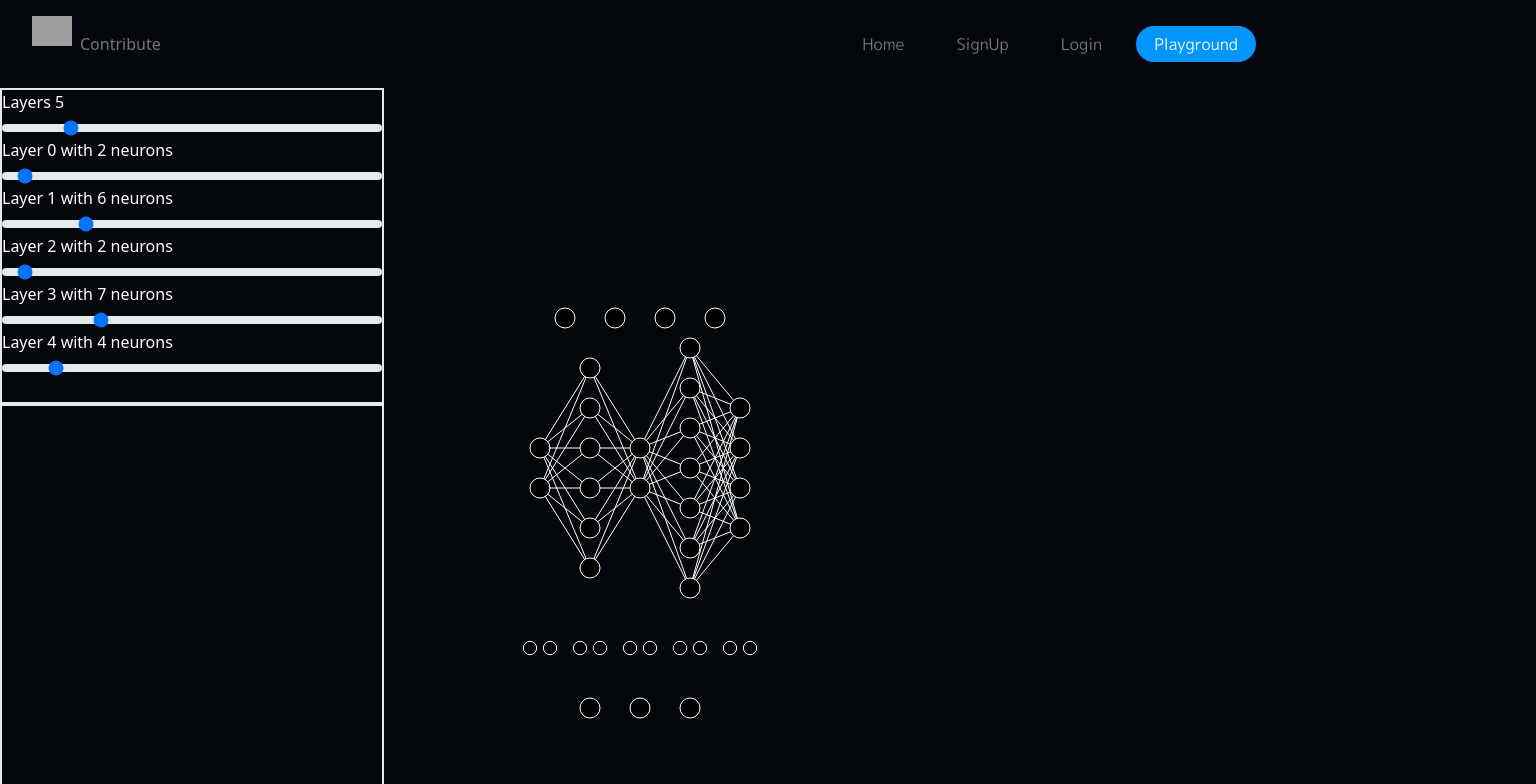
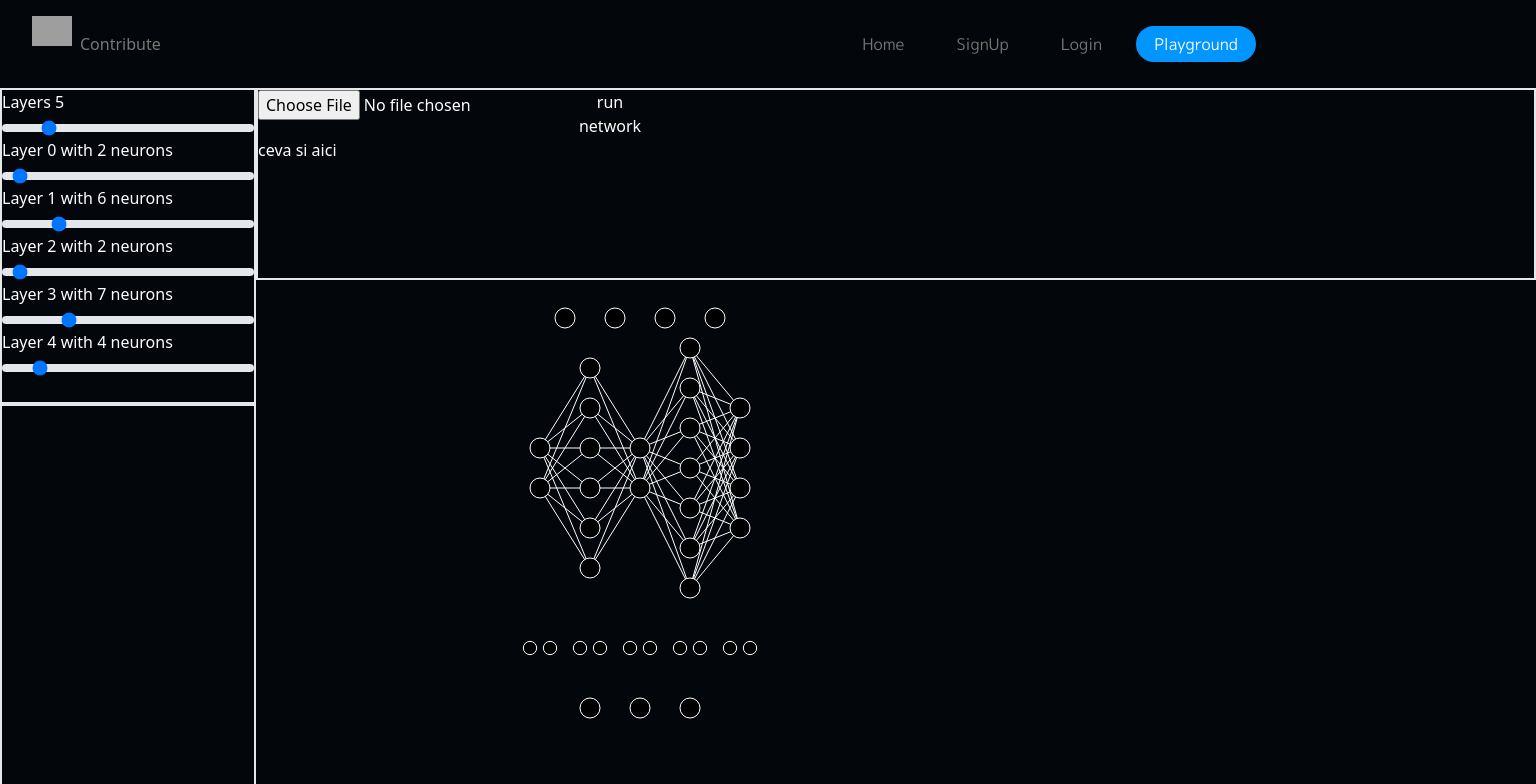
Before and after one commit to erupturatis/NeuralNetworkPlayground, a React (Vite) app in the folder Client/: page /Playground in a window 1280 px wide. Shown: the top 784 px of the page, 1536 px wide, since content can reach past the window. Built offline with nearby package versions, Linux system fonts and the light colour scheme; grey boxes are pictures that could not be loaded.

Commit message:
initial setup for forward propagation

```diff
--- a/Client/package.json
+++ b/Client/package.json
@@ -11,10 +11,12 @@
   "dependencies": {
     "@reduxjs/toolkit": "^1.9.0",
     "d3": "^7.6.1",
+    "papaparse": "^5.3.2",
     "react": "^18.2.0",
     "react-dom": "^18.2.0",
     "react-redux": "^8.0.5",
-    "react-router-dom": "^6.4.3"
+    "react-router-dom": "^6.4.3",
+    "synaptic": "^1.1.4"
   },
   "devDependencies": {
     "@types/react": "^18.0.24",
--- a/Client/src/Pages/PlayGround/OptionsLeft.jsx
+++ b/Client/src/Pages/PlayGround/OptionsLeft.jsx
@@ -74,7 +74,7 @@ const OptionsLeft = () => {
     }
   };
   return (
-    <div className="h-  ">
+    <div>
       <div>Layers {layers}</div>
       <div className="h-72 overflow-auto">
         <input
@@ -90,12 +90,11 @@ const OptionsLeft = () => {
         />
         {network.layers.map((element) => {
           return (
-            <>
+            <div key={`${element.layerNum}`}>
               <div>
                 Layer {element.layerNum} with {element.numNeurons} neurons
               </div>
               <input
-                key={element.layerNum}
                 id="range"
                 type="range"
                 min="1"
@@ -106,7 +105,7 @@ const OptionsLeft = () => {
                   setlayerSizesIdx(element.layerNum, e.target.value);
                 }}
               />
-            </>
+            </div>
           );
         })}
       </div>
--- /dev/null
+++ b/Client/src/Pages/PlayGround/OptionsTop.jsx
@@ -0,0 +1,55 @@
+import React from 'react';
+import Papa from 'papaparse';
+
+import { Layer, Network } from 'synaptic';
+import { useSelector } from 'react-redux';
+
+const OptionsTop = () => {
+  const { network } = useSelector((state) => state);
+  let parsingCSVData = () => {
+    console.log('go here');
+    Papa.parse(document.getElementById('inputData').files[0], {
+      download: true,
+      header: true,
+      skipEmptyLines: true,
+      complete: (result) => {
+        // saving input in redux state
+        // running the network
+        console.log(result);
+        runNetwork(result.data[0]);
+      },
+    });
+  };
+
+  let runNetwork = (inputs) => {
+    let inputLayer = new Layer(network.layers[0].numNeurons);
+    let outputLayer = new Layer(network.layers[network.length - 1].numNeurons);
+    console.log(network.layers[network.length - 1].numNeurons);
+    inputLayer.project(outputLayer);
+    let processedInputs = [];
+    for (let key in inputs) {
+      processedInputs.push(inputs[key]);
+    }
+    console.log(processedInputs);
+    var myNetwork = new Network({
+      input: inputLayer,
+      hidden: [],
+      output: outputLayer,
+    });
+    console.log(myNetwork.activate(processedInputs));
+  };
+
+  return (
+    <div className=" w-full">
+      <div className="flex">
+        <input type="file" id="inputData" accept=".csv, .txt" />
+        <div className="w-20">
+          <button onClick={parsingCSVData}>run network</button>
+        </div>
+      </div>
+      <div>ceva si aici</div>
+    </div>
+  );
+};
+
+export default OptionsTop;
--- a/Client/src/Pages/PlayGround/PlayGround.jsx
+++ b/Client/src/Pages/PlayGround/PlayGround.jsx
@@ -1,7 +1,7 @@
 import { useEffect } from 'react';
 import NetworkGenerator from './NetworkGenerator';
 import OptionsLeft from './OptionsLeft';
-
+import OptionsTop from './OptionsTop';
 const PlayGround = () => {
   useEffect(() => {
     document.body.classList.add('overflow-hidden');
@@ -12,8 +12,11 @@ const PlayGround = () => {
 
   return (
     <div id="graph-container" className="w-full h-full ">
-      <div className=" text-white left-0 absolute h-full  w-96 border-2 ">
+      <div className=" text-white left-0 absolute h-full  w-64 border-2 ">
         <OptionsLeft />
+      </div>
+      <div className=" text-white left-64 absolute h-48  w-full border-2 ">
+        <OptionsTop />
       </div>
       <div className="w-full h-full">
         <svg
--- a/Client/src/Pages/PlayGround/utils/generatorUtils.jsx
+++ b/Client/src/Pages/PlayGround/utils/generatorUtils.jsx
@@ -196,7 +196,7 @@ let generateStructure = () => {
 };
 
 let validateOptions = (value) => {
-  value = value === NaN ? 0 : value;
+  value = isNaN(value) ? 0 : value;
   value = value === undefined ? 0 : value;
   return value;
 };
```
Also changed, not shown: 1 other file (tests, documents, lock files or other folders).
